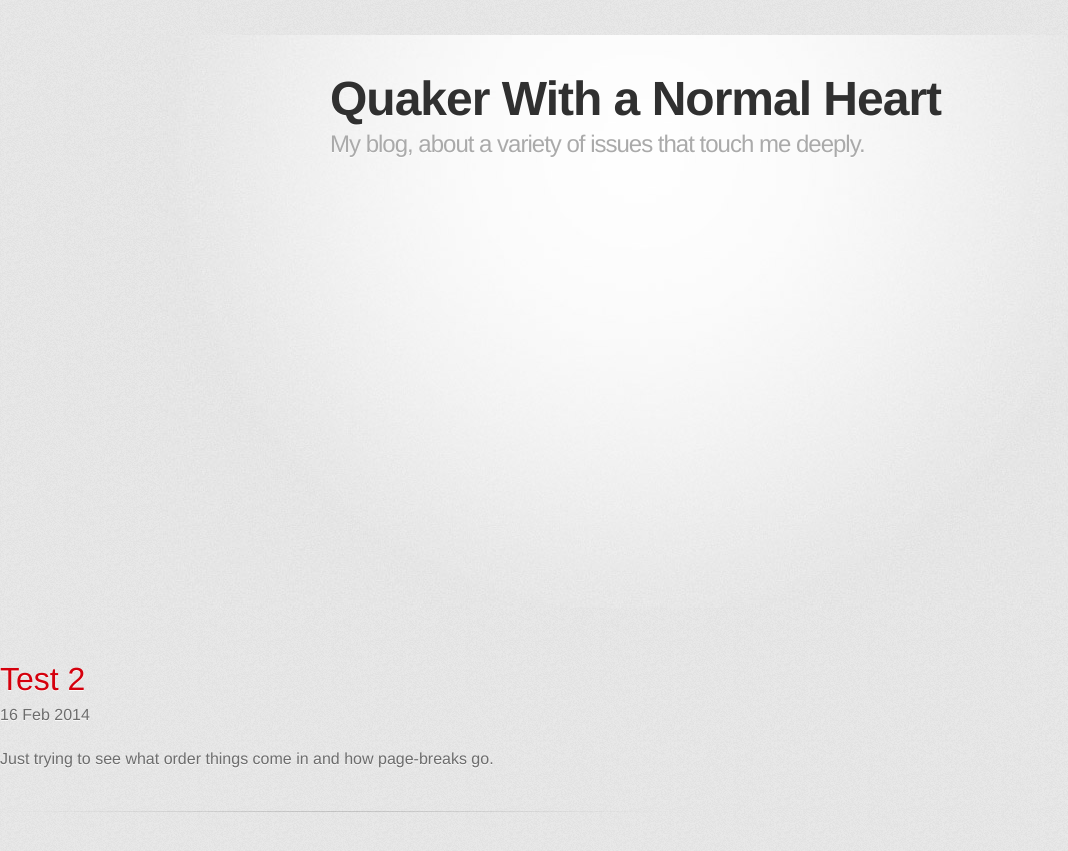
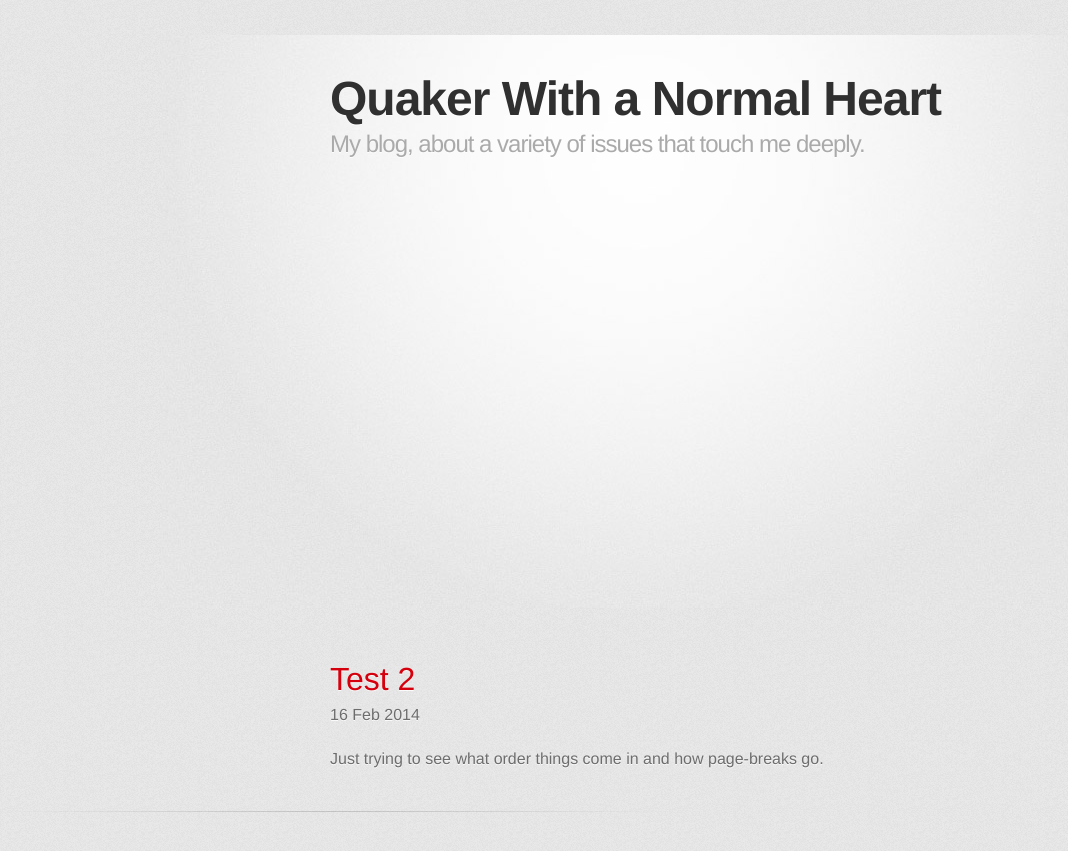
Before and after one commit to joelcw/joelcw.github.io, a Jekyll site: the page built from _posts/2014-02-16-my-second-post.md, in a window 1280 px wide. Shown: the top 851 px of the page, without its empty margins (0-1068 px from the left). Built offline with Jekyll 4.4.1, drawn with Linux system fonts in a browser that asks for light colours; some web fonts are replaced.

Commit message:
fixing header

```diff
--- a/_layouts/post.html
+++ b/_layouts/post.html
@@ -25,11 +25,14 @@
 		{% include header.html %}
 	</header>
 	<div class="container">
+        <div class="inner">
 		<article>
 			<h1><a href="{{ site.base_url }}{{ page.url }}">{{ page.title }}</a></h1>
 			<p>{{ page.date | date_to_string }}</p>
 			<p>{{ content }}</p>
 		</article>
+
+	</div>
 	</div>
 	<footer>
 		{% include footer.html %}
```
